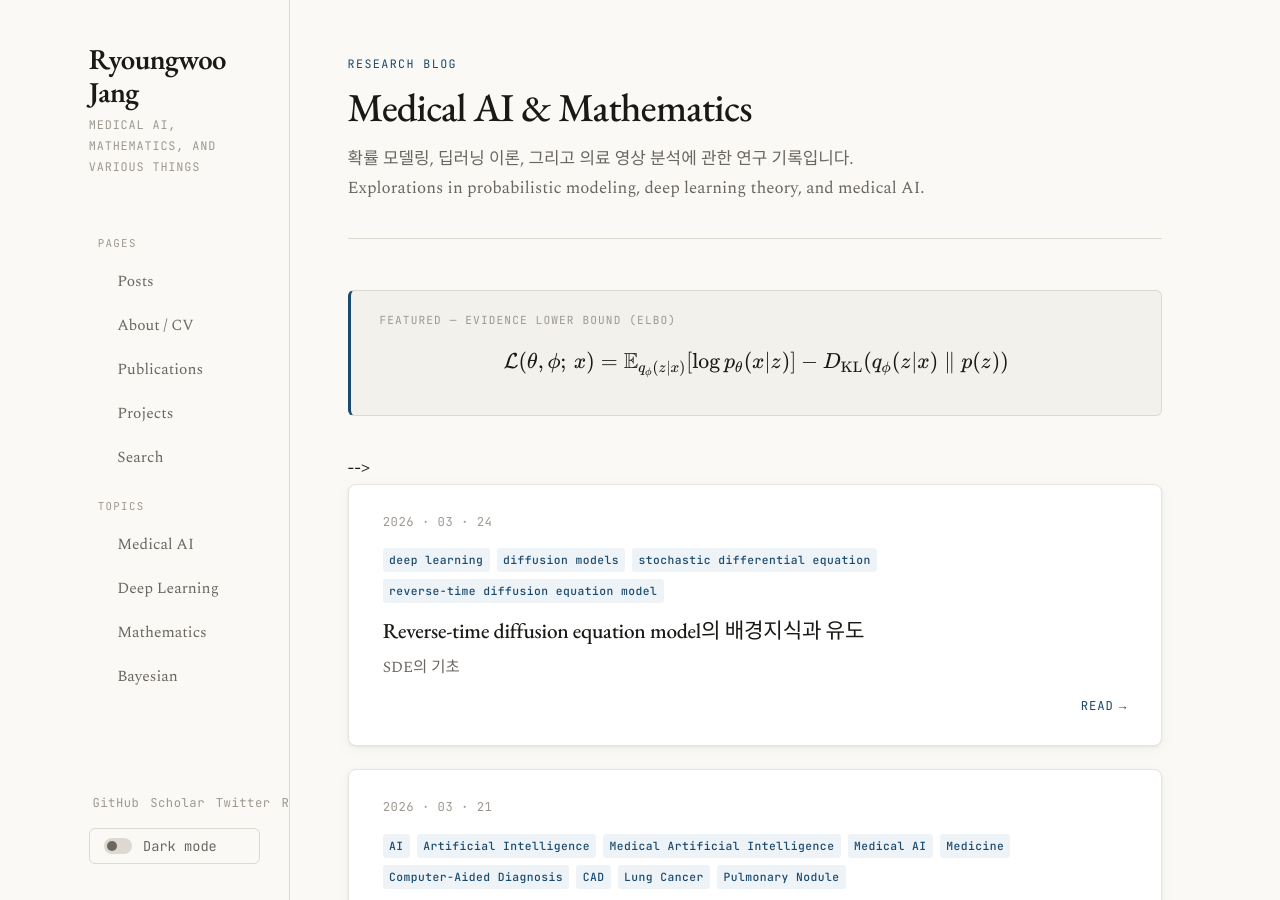
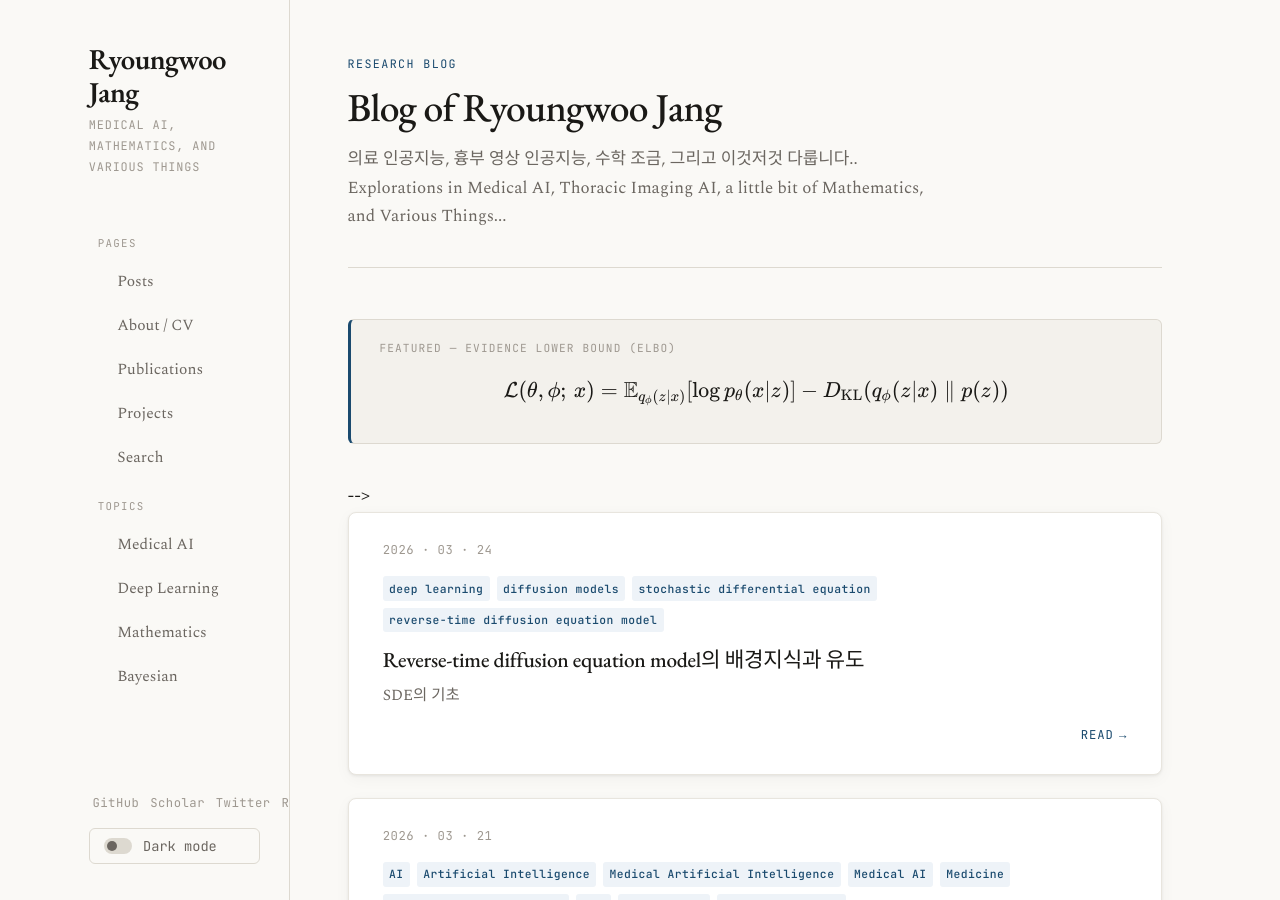
Before and after one commit to jryoungw/jryoungw.github.io, a Jekyll site: the page built from index.html, in a window 1280 px wide and 900 px high. Built offline with Jekyll 4.4.1, drawn with Linux system fonts in a browser that asks for light colours; nearby versions of some CDN libraries; the list of posts is cut into pages by our own code.

Commit message:
Update index.html

```diff
--- a/index.html
+++ b/index.html
@@ -5,10 +5,10 @@
 
 <div class="page-header">
   <div class="overline">Research Blog</div>
-  <h1>Medical AI & Mathematics</h1>
+  <h1>Blog of Ryoungwoo Jang</h1>
   <p class="lead">
-    확률 모델링, 딥러닝 이론, 그리고 의료 영상 분석에 관한 연구 기록입니다.<br>
-    Explorations in probabilistic modeling, deep learning theory, and medical AI.
+    의료 인공지능, 흉부 영상 인공지능, 수학 조금, 그리고 이것저것 다룹니다..<br>
+    Explorations in Medical AI, Thoracic Imaging AI, a little bit of Mathematics, and Various Things...
   </p>
 </div>
 
```
